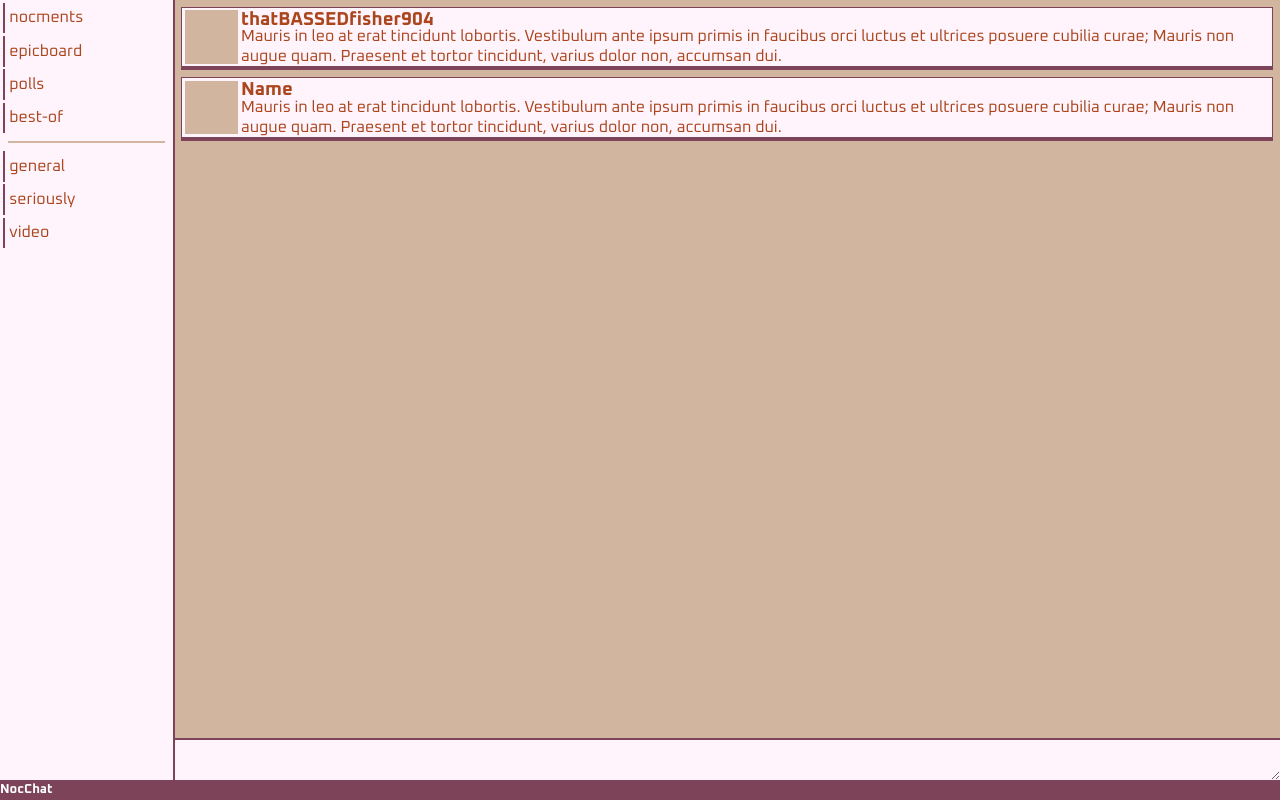
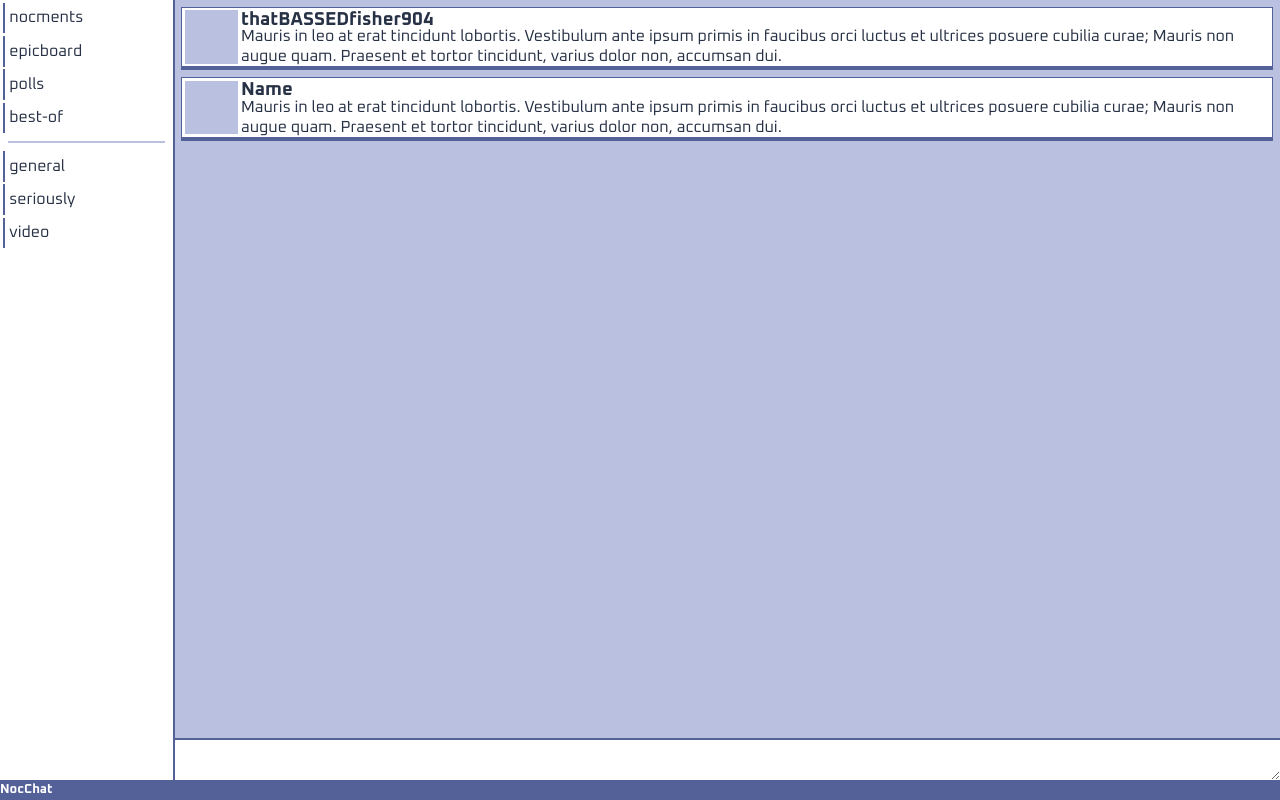
Before and after one commit to packboyy/nocmessages, a plain HTML site: page index.html in a window 1280 px wide. Drawn offline with Linux system fonts and the light colour scheme.

Commit message:
added accent color

```diff
--- a/style.css
+++ b/style.css
@@ -7,23 +7,24 @@
     outline: none;
 }
 :root {
+    --accent-color: rgb(240, 135, 94);
+
     /* default theme */
 
-    /* --accent-color:rgb(186, 192, 224);
+    --background-color:rgb(186, 192, 224);
     --border-color:rgb(84, 97, 153);
     --text-color:rgb(40, 50, 70);
-    --body-color:rgb(255, 255, 255); */
+    --body-color:rgb(255, 255, 255);
 
     /* orange theme */
 
-    --accent-color:rgb(209, 181, 158);
+    /* --background-color:rgb(209, 181, 158);
     --border-color:rgb(124, 67, 89);
     --text-color:rgb(170, 69, 28);
-    --body-color:rgb(255, 243, 252);
+    --body-color:rgb(255, 243, 252); */
 
     /* dark theme */
-
-    /* --accent-color:rgb(67, 61, 68);
+    /* --background-color:rgb(67, 61, 68);
     --border-color:rgb(31, 22, 29);
     --text-color:rgb(166, 149, 168);
     --body-color:rgb(49, 41, 47); */
@@ -38,7 +39,7 @@ body {
     color: var(--text-color);
 }
 hr {
-    border: 1pt solid var(--accent-color);
+    border: 1pt solid var(--background-color);
     margin: 6pt;
 }
 .bodycontainer {
@@ -60,9 +61,11 @@ hr {
     display: flex;
     border-left: 2pt solid var(--border-color);
     transition: all .07s ease-in-out;
+    user-select: none;
 }
 
 .sidebar div:hover {
+    color: var(--accent-color);
     transform: translate(2pt, 0px);
 }
 
@@ -77,7 +80,10 @@ hr {
     height: 100%;
     width: 100%;
     animation: pan 360s linear infinite;
-    background-color: var(--accent-color);
+    background-color: var(--background-color);
+    overflow:scroll;
+    scrollbar-color: var(--border-color);
+    scrollbar-width: none;
 }
 
 .message {
@@ -96,7 +102,7 @@ hr {
     min-width: 40pt;
     width: 40pt;
     height: 40pt;
-    background-color: var(--accent-color);
+    background-color: var(--background-color);
     margin: 2pt;
 }
 .messagetext {
@@ -127,6 +133,6 @@ hr {
     font-size: small;
     line-height: 15pt;
     background-color: var(--border-color);;
-    color: white;
+    color: var(--body-color);
     font-weight: bold;
 }
```
